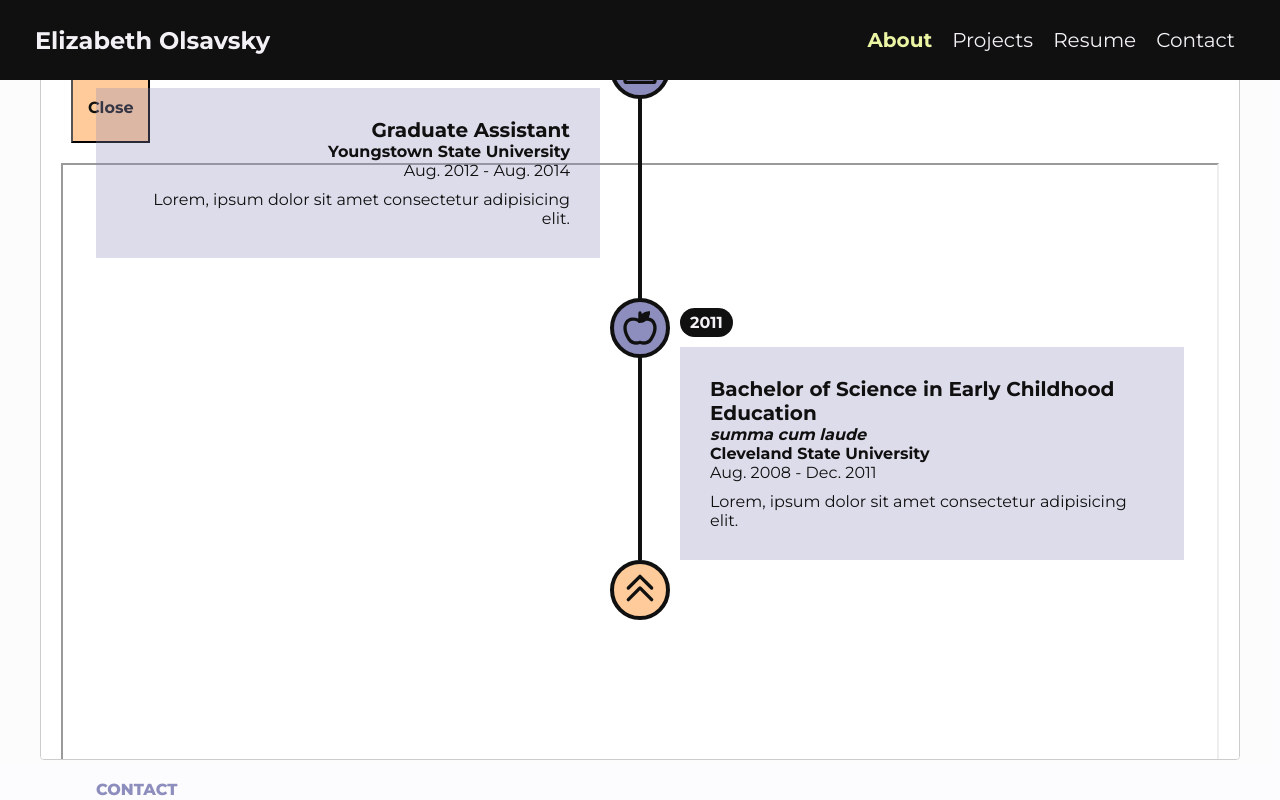
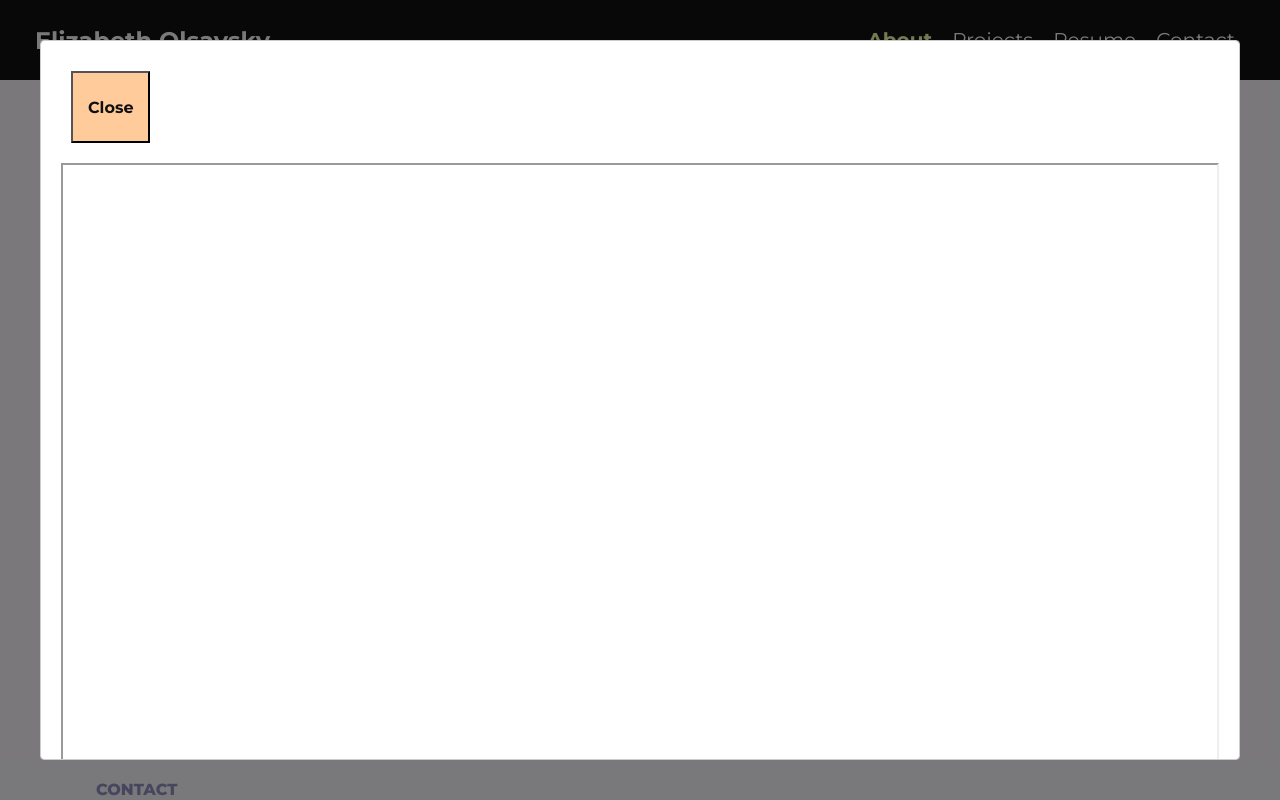
Before and after one commit to elizabetholsavsky/portfolio, a React (Create React App) app: page / in a window 1280 px wide. Both pictures are taken after a click on the button "View PDF". Built offline with nearby package versions, Linux system fonts and the light colour scheme.

Commit message:
adjust z-index of view resume modal to bring it to the front and adjust modal size

```diff
--- a/src/components/ScrollContainer/Resume/Resume.css
+++ b/src/components/ScrollContainer/Resume/Resume.css
@@ -1,3 +1,13 @@
+.custom-overlay {
+    z-index: 9999;
+    position: fixed;
+    top: 0;
+    left: 0;
+    right: 0;
+    bottom: 0;
+    background-color: rgba(0, 0, 0, 0.5);
+}
+
 .download-button, .view-button, .close-button {
     height: 72px;
     padding: 0 15px 0 15px;
--- a/src/components/ScrollContainer/Resume/ViewButton.js
+++ b/src/components/ScrollContainer/Resume/ViewButton.js
@@ -30,6 +30,7 @@ const ViewButton = () => {
                 shouldCloseOnEsc={true}
                 contentLabel="PDF Modal"
                 ariaHideApp={false}
+                overlayClassName="custom-overlay"
             >
                 <button className="close-button" onClick={closeModal}>Close</button>
                 <iframe src={resumePDF} title="PDF Viewer" width="100%" height="100%" />
--- a/src/components/ScrollContainer/ScrollContainer.css
+++ b/src/components/ScrollContainer/ScrollContainer.css
@@ -9,7 +9,7 @@
     scroll-snap-type: y mandatory;
     font-size: 1rem;
     scroll-padding: 5vh 0;
-    z-index: -1;
+    z-index: 1;
 }
 
 section {
```
